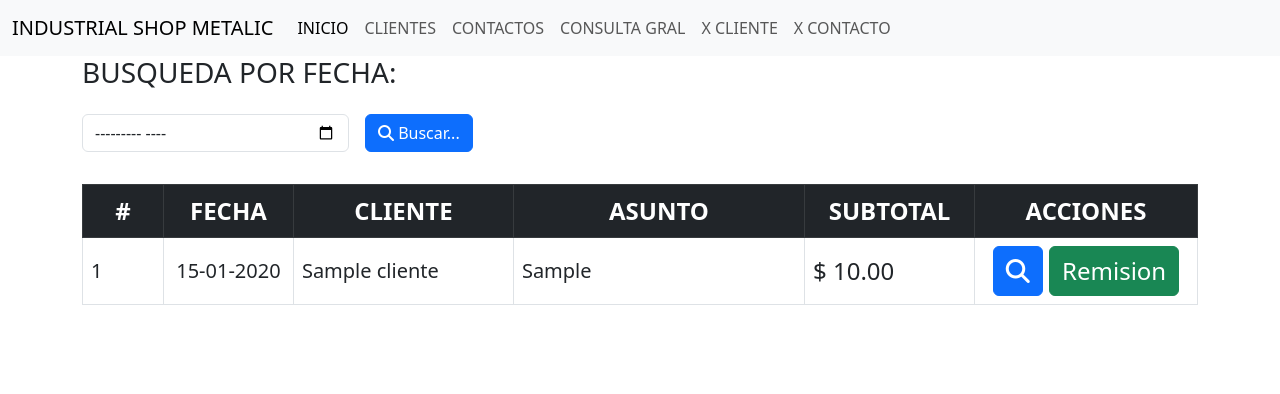
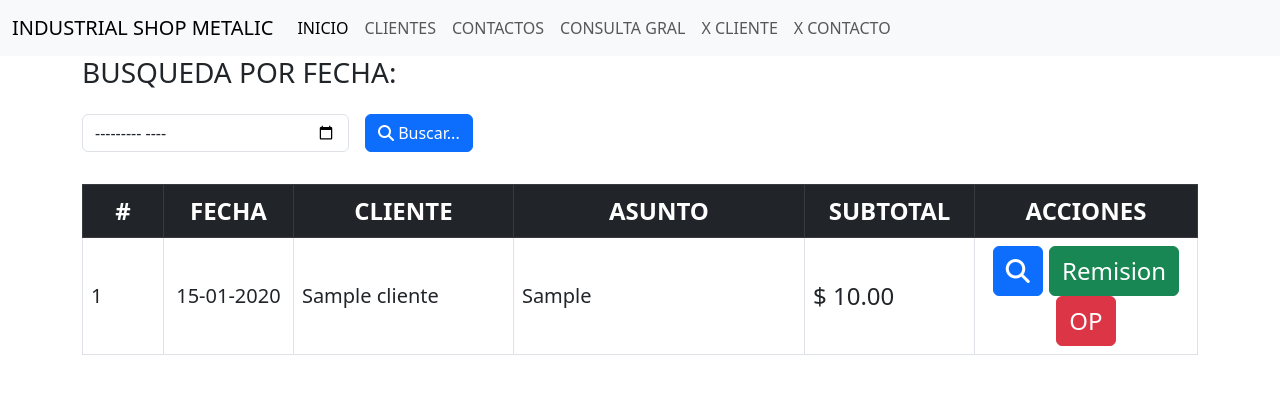
Before and after one commit to duvalink/ism_2.0, a Flask app: page /consultas in a window 1280 px wide. Shown: the top 394 px of the page. Run offline with Flask 3, Linux system fonts and the light colour scheme; tables that the repository leaves empty hold one stand-in row (values such as "Sample post"); some libraries are stand-ins or nearby versions.

Commit message:
Se agrego boton para generar la orden de produccion. Aun en etapa de desarrollo. Solo envia al usuario a la plantilla orden_presupuesto.html, con el id_presupuesto

```diff
--- a/templates/consultas.html
+++ b/templates/consultas.html
@@ -66,6 +66,8 @@
                     <!-- CAMBIAR A ID_PRESUPUESTO CUANDO SE CAMBIEN LA FUNCION A 'consultar_presupuesto' -->
                     <a href="{{ url_for('remision', presupuesto_id=dato.id_presupuesto)}}"
                         class="btn btn-success fs-4">Remision</a>
+                    <a href="{{ url_for('orden_produccion', presupuesto_id=dato.id_presupuesto)}}"
+                        class="btn btn-danger fs-4">OP</a>
                 </td>
             </tr>
             {% endfor %}
```
